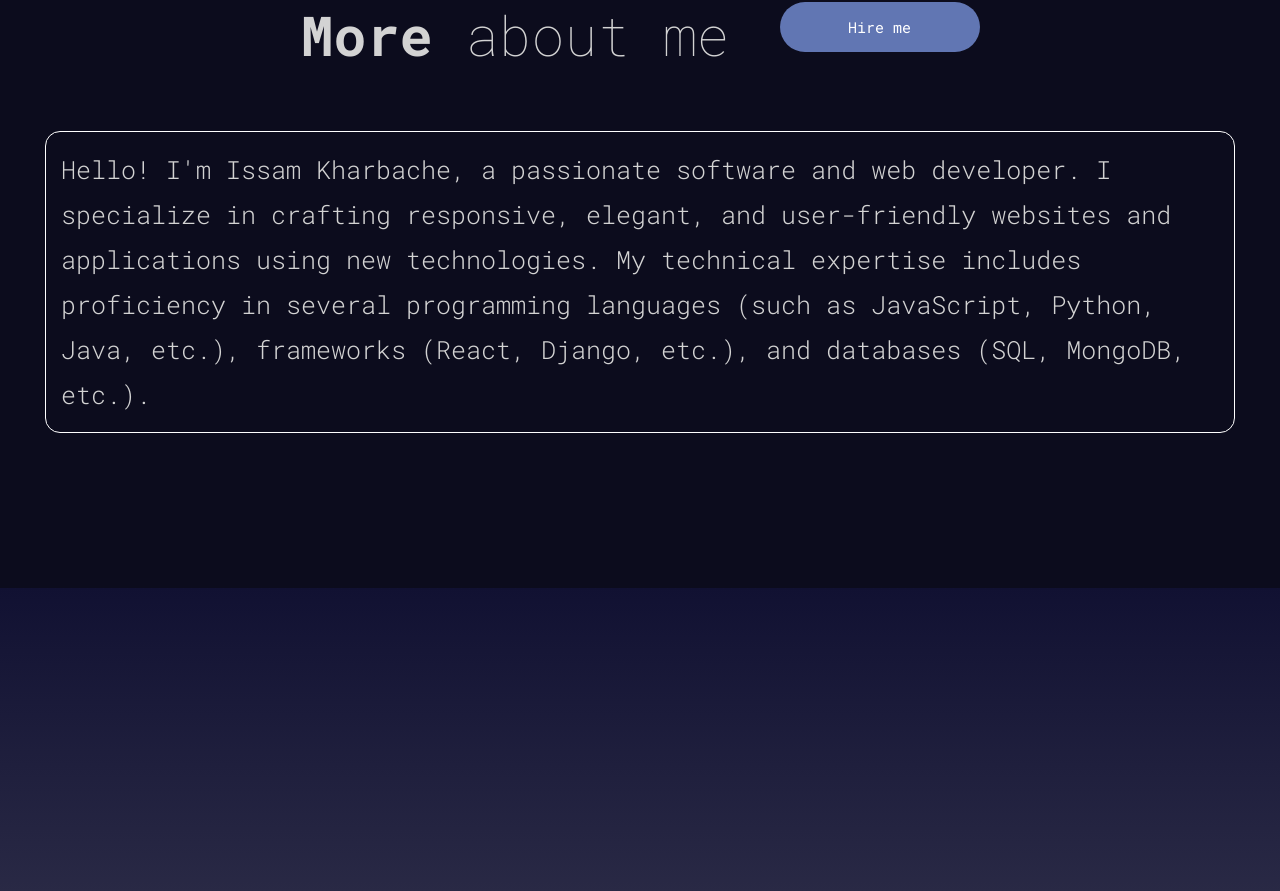
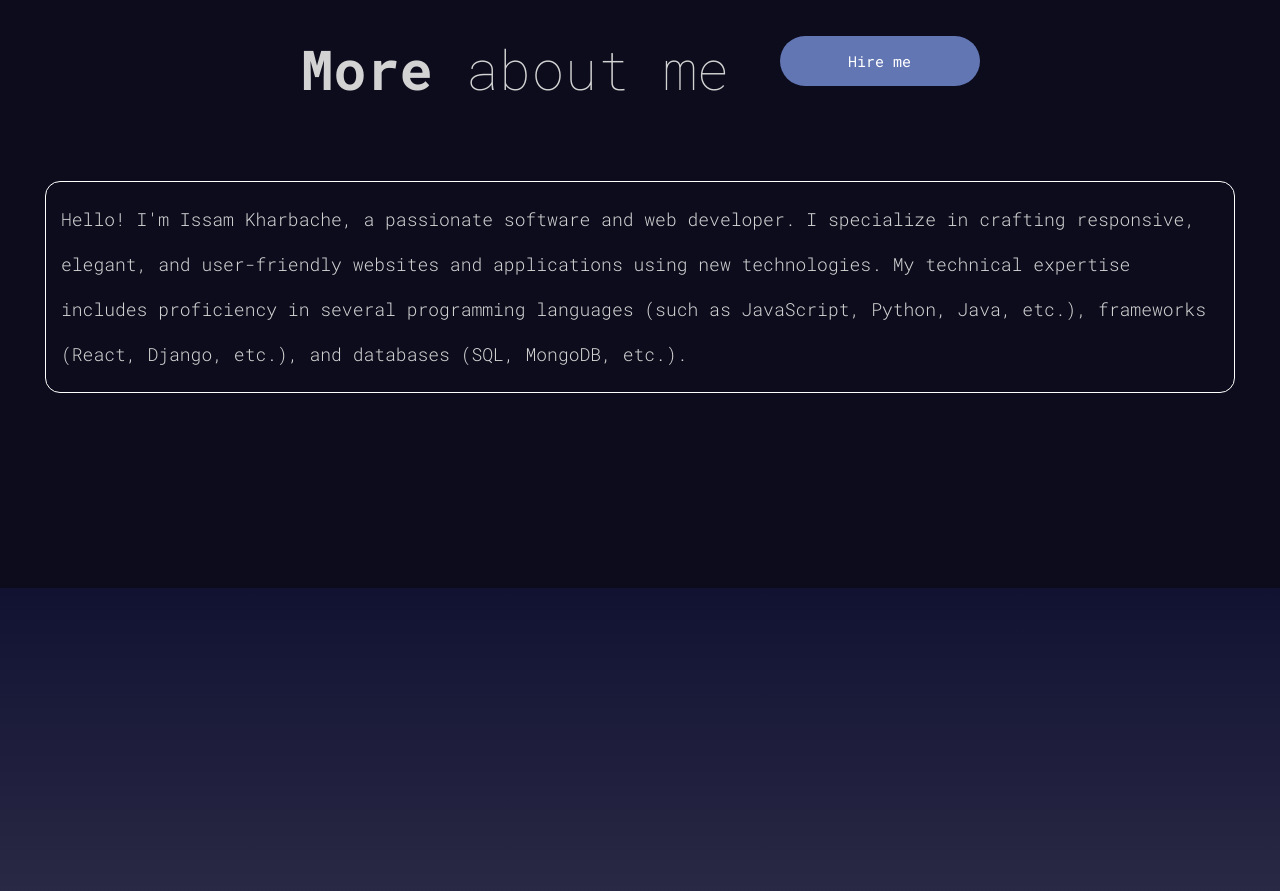
Before and after one commit to IssamKharbache/My-personal-portfolio, a React (Vite) app: page / in a window 1280 px wide. Shown: the part 2612-3503 px from the top of the page. Built offline with nearby package versions, Linux system fonts and the light colour scheme.

Commit message:
description font size for laptop

```diff
--- a/src/components/about/about.scss
+++ b/src/components/about/about.scss
@@ -124,7 +124,7 @@
       margin-top: 15px;
       margin-bottom: 150px;
       @include laptop {
-        font-size: px;
+        font-size: 18px;
       }
       @include tablet {
         font-size: 14px;
```
